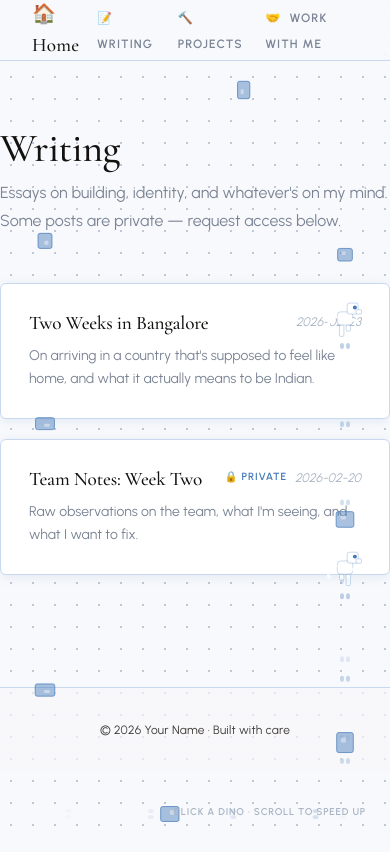
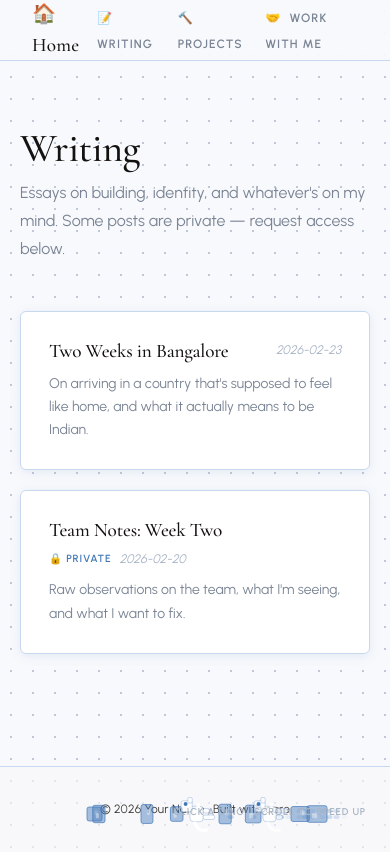
Before and after one commit to rsrinath1234/personal-site, a Next.js app: page /blog in a window 390 px wide. Built offline with nearby package versions, Linux system fonts and the light colour scheme.

Commit message:
mobile friendly
cleaning up mobile

```diff
--- a/components/DinoAnimation.tsx
+++ b/components/DinoAnimation.tsx
@@ -57,12 +57,23 @@ export default function DinoAnimation() {
     function buildPath() {
       const navH = 60
       const mx = 45
+      const isMobile = W < 768
+      if (isMobile) {
+        // Mobile: horizontal loop along bottom 60px only
+        const y = H - 30
+        PATH = [
+          { x: mx, y },
+          { x: W - mx, y },
+          { x: mx, y },
+        ]
+      } else {
         PATH = [
           { x: mx, y: navH + 30 },
           { x: mx, y: H - 30 },
           { x: W - mx, y: H - 30 },
           { x: W - mx, y: navH + 30 },
         ]
+      }
     }
 
     function getPosOnPath(t: number) {
--- a/styles/globals.css
+++ b/styles/globals.css
@@ -461,5 +461,7 @@ footer {
   .nav-links { gap: 1.25rem; }
   .card-grid, .project-grid { grid-template-columns: 1fr; }
   .hero { padding: 3.5rem 0 3rem; }
-  .container--wide { padding: 0 1.25rem; }
+  .container,
+  .container--wide { padding-left: 1.25rem; padding-right: 1.25rem; }
+  .page { padding-left: 1.25rem; padding-right: 1.25rem; }
 }
```
Lines whose indentation alone changed are shown as unchanged.
